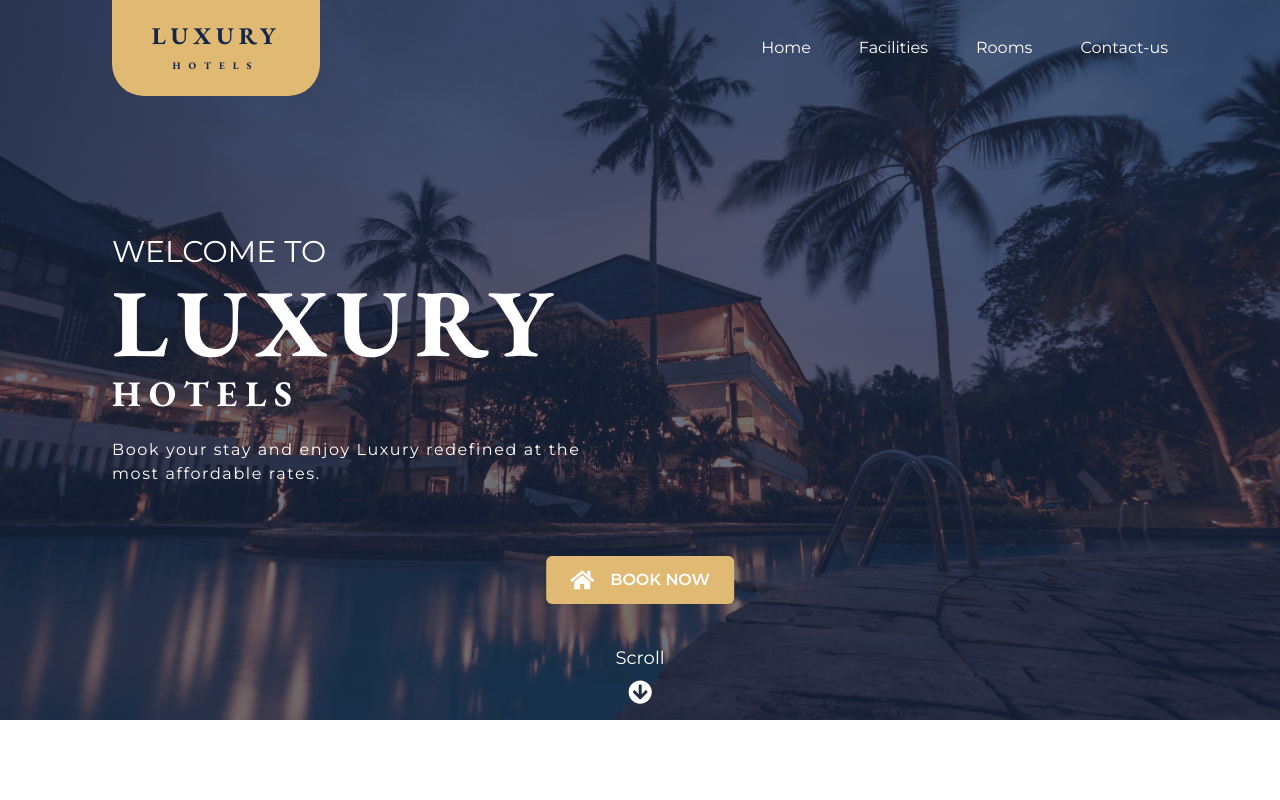
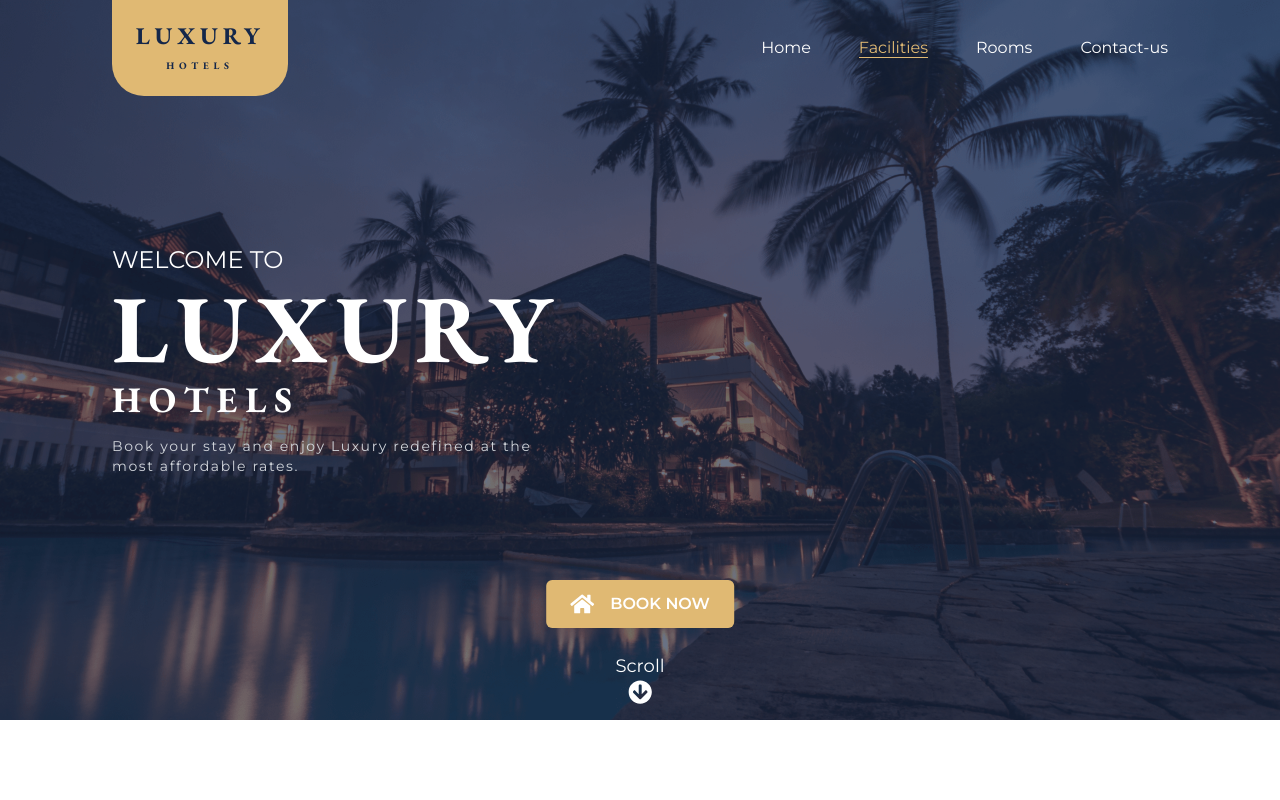
Before and after one commit to olakadasami/hotelproject, a React (Vite) app: page /facilities in a window 1280 px wide. Shown: the top 800 px of the page. Built offline with nearby package versions, Linux system fonts and the light colour scheme.

Commit message:
additional responsive touches

```diff
--- a/src/components/Facilities/FacilityItem.jsx
+++ b/src/components/Facilities/FacilityItem.jsx
@@ -5,7 +5,7 @@ function FacilityItem({ item }) {
             <div className="w-full">
                 <img className="w-full" src={item.image} alt="img" />
             </div>
-            <p className='flex justify-center items-center font-bold -mt-16 uppercase bg-light text-3xl w-80 h-16'>
+            <p className='flex justify-center items-center font-bold -mt-10 md:-mt-16 uppercase bg-light text-md md:text-3xl w-48 md:w-72 h-10 md:h-16'>
                 {item.text}
             </p>
 
--- a/src/components/Header.jsx
+++ b/src/components/Header.jsx
@@ -8,27 +8,27 @@ function Header({ bgImage }) {
     }
 
     return (
-        <header style={style} className='bg-cover bg-fixed bg-no-repeat flex relative px-8 md:px-28 text-light h-[90vh]'>
+        <header style={style} className='bg-cover bg-fixed bg-no-repeat flex relative px-8 sm:px-16 md:px-28 text-light h-[90vh]'>
             <div className="absolute bg-secondary top-0 left-0 h-full w-full opacity-60"></div>
             <div className="my-auto z-20">
-                <h1 className=" uppercase mb-6">
-                    <span className="text-3xl block">welcome to</span>
-                    <span className="font-garamond font-semibold text-8xl tracking-[0.5rem] my-1 block">luxury</span>
-                    <span className="font-garamond font-semibold text-4xl tracking-[0.5rem] block">hotels</span>
+                <h1 className="uppercase mb-4">
+                    <span className="text-md md:text-2xl block">welcome to</span>
+                    <span className="font-garamond font-semibold text-6xl md:text-8xl tracking-[0.5rem] my-1 block">luxury</span>
+                    <span className="font-garamond font-semibold text-3xl md:text-4xl tracking-[0.5rem] block">hotels</span>
                 </h1>
-                <p className="md:w-3/4 tracking-[0.1rem]">
+                <p className="md:w-3/4 text-sm text-gray-300 tracking-[0.1rem]">
                     Book your stay and enjoy Luxury
                     redefined at the most affordable rates.
                 </p>
             </div>
 
-            <div className="left-1/2 -translate-x-1/2 flex flex-col items-center gap-10 absolute bottom-4">
+            <div className="left-1/2 -translate-x-1/2 flex flex-col items-center gap-6 absolute bottom-4">
                 <Button style={'uppercase'}>
                     <FaHome size={24} />
                     <p>book now</p>
                 </Button>
 
-                <div className="flex gap-2 text-lg flex-col items-center">
+                <div className="flex text-lg flex-col items-center">
                     Scroll
                     <FaArrowCircleDown size={24} />
                 </div>
--- a/src/components/Nav.jsx
+++ b/src/components/Nav.jsx
@@ -1,13 +1,15 @@
 import { FaBars, FaTimes } from "react-icons/fa"
-import { Link } from "react-router-dom"
+import { NavLink } from "react-router-dom"
 import { useState } from "react"
 
-export function NavItem({ item }) {
+export function NavItem({ item, toogleNav }) {
     return (
-        <li className="hover:text-accent hover:outline-b hover:outline-accent duration-200">
-            <Link to={item.href}>
+        <li onClick={toogleNav}>
+            <NavLink to={item.href}
+                className={({ isActive }) => (`${isActive ? "text-accent border-b border-accent" : ""} hover:text-accent duration-200`)}
+            >
                 {item.title}
-            </Link>
+            </NavLink>
         </li>
     )
 }
@@ -41,10 +43,10 @@ function Nav() {
 
     return (
         <nav className="flex absolute z-50 w-full top-0 text-light items-center justify-between h-24 px-6 md:px-20 lg:px-28">
-            <div className="bg-accent rounded-[2rem] rounded-t-none text-secondary w-52 h-full">
+            <div className="bg-accent rounded-[2rem] rounded-t-none text-secondary w-44 h-full">
                 <p className="font-bold uppercase pt-5 text-center font-garamond">
                     <span className="block tracking-[0.3rem] text-2xl">Luxury</span>
-                    <span className="text-[10px] tracking-[0.5rem] text">hotels</span>
+                    <span className="text-[10px] tracking-[0.3rem] text">hotels</span>
                 </p>
             </div>
 
@@ -66,9 +68,9 @@ function Nav() {
                         <FaTimes size={24} />
                     </div>
 
-                    <ul className="flex relative w-full flex-col justify-center items-center gap-4">
+                    <ul className="flex relative w-full flex-col justify-center items-center gap-10">
                         {items.map((item, index) => (
-                            <NavItem key={index} item={item} />
+                            <NavItem key={index} toogleNav={toogleNav} item={item} />
                         ))}
                     </ul>
                 </div>
--- a/tailwind.config.cjs
+++ b/tailwind.config.cjs
@@ -8,13 +8,13 @@ module.exports = {
       garamond: ['EB Garamond', 'serif'],
       montserrat: ['Montserrat', 'sans-serif'],
     },
-    colors: {
-      light: "#fff",
-      primary: "#E5E5E5",
-      secondary: "#14274A",
-      accent: "#E0B973",
-    },
     extend: {
+      colors: {
+        light: "#fff",
+        primary: "#E5E5E5",
+        secondary: "#14274A",
+        accent: "#E0B973",
+      },
     },
   },
   plugins: [],
```
